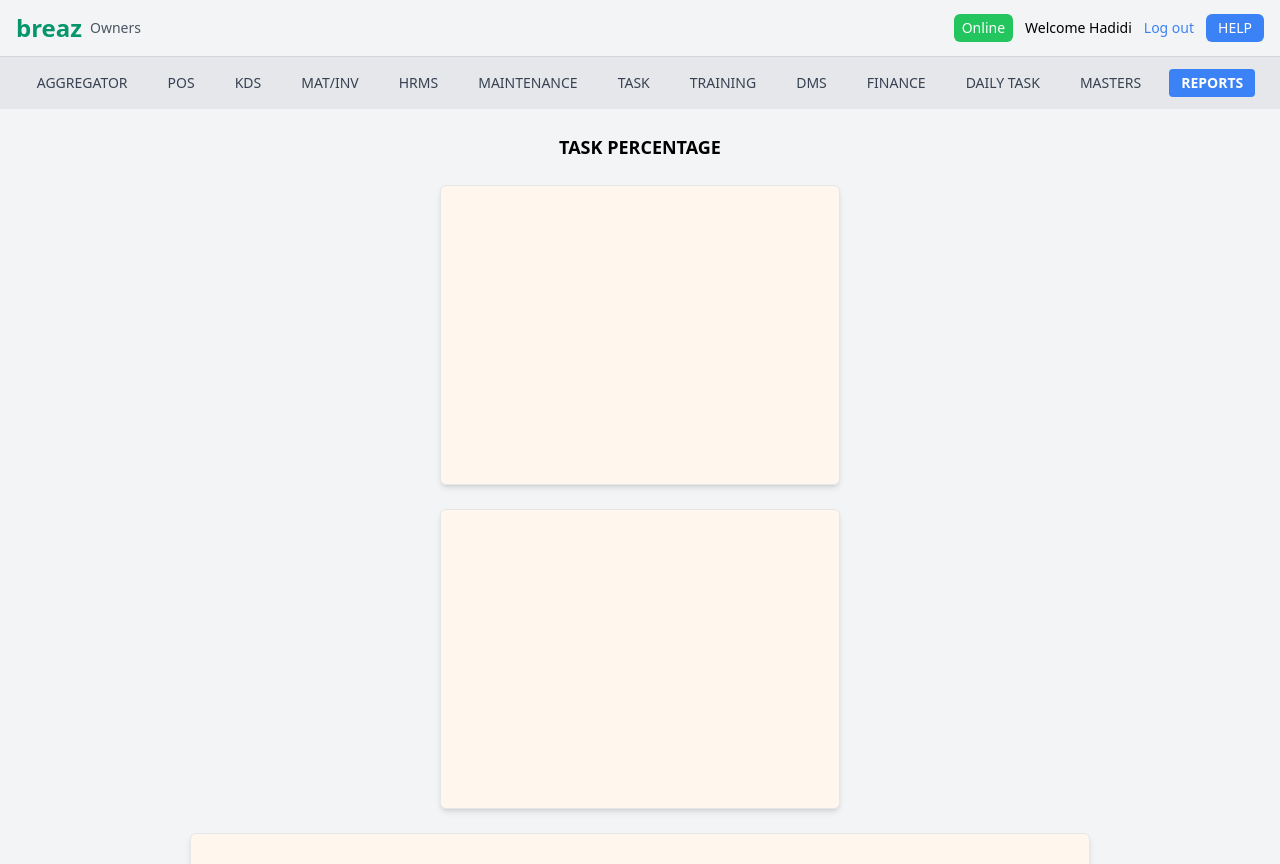
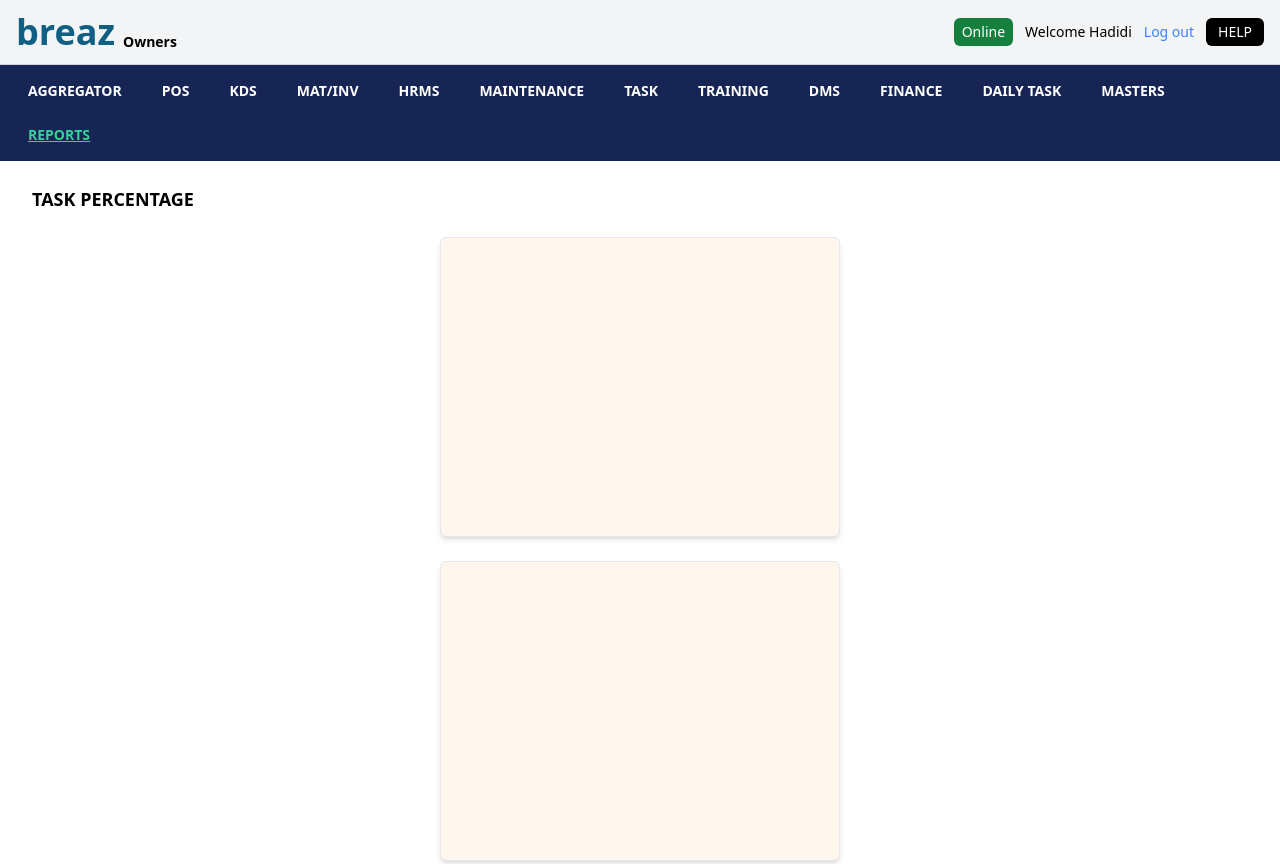
Before and after one commit to RaviShankarSinghal/test_task, a plain HTML site: page index.html in a window 1280 px wide. Shown: the top 864 px of the page. Drawn offline with nearby package versions, Linux system fonts and the light colour scheme.

Commit message:
Change the colors

```diff
--- a/index.html
+++ b/index.html
@@ -8,57 +8,63 @@
   <script src="https://cdn.tailwindcss.com"></script>
 </head>
 
-<body class="font-sans bg-gray-100">
+<body class="font-sans">
   <!-- Navbar -->
   <header class="navbar flex flex-wrap items-center justify-between bg-gray-100 px-4 py-3 border-b border-gray-300">
-    <div class="flex items-center">
-      <span class="text-2xl font-bold text-emerald-600">breaz</span>
-      <span class="text-sm font-medium text-gray-600 ml-2">Owners</span>
+    <div class="flex items-end">
+      <span class="text-4xl font-bold text-[#106083]">breaz</span>
+      <span class="text-sm font-semibold text-black ml-2">Owners</span>
     </div>
     <div class="user-menu flex flex-wrap items-center gap-3">
-      <span class="bg-green-500 text-white text-sm px-2 py-1 rounded-md">Online</span>
+      <span class="bg-green-700 text-white text-sm px-2 py-1 rounded-md">Online</span>
       <span class="text-sm">Welcome Hadidi</span>
       <a href="link.html" class="text-sm text-blue-500 hover:underline">Log out</a>
-      <button class="bg-blue-500 text-white text-sm px-3 py-1 rounded-md">HELP</button>
+      <button class="bg-black text-white text-sm px-3 py-1 rounded-md">HELP</button>
     </div>
   </header>
 
   <!-- Menu -->
-  <nav class="menu flex flex-wrap gap-4 justify-center bg-gray-200 py-3 px-4">
-    <a href="link.html" class="text-sm text-gray-700 px-3 py-1 rounded hover:bg-blue-500 hover:text-white">AGGREGATOR</a>
-    <a href="link.html" class="text-sm text-gray-700 px-3 py-1 rounded hover:bg-blue-500 hover:text-white">POS</a>
-    <a href="link.html" class="text-sm text-gray-700 px-3 py-1 rounded hover:bg-blue-500 hover:text-white">KDS</a>
-    <a href="link.html" class="text-sm text-gray-700 px-3 py-1 rounded hover:bg-blue-500 hover:text-white">MAT/INV</a>
-    <a href="link.html" class="text-sm text-gray-700 px-3 py-1 rounded hover:bg-blue-500 hover:text-white">HRMS</a>
-    <a href="link.html" class="text-sm text-gray-700 px-3 py-1 rounded hover:bg-blue-500 hover:text-white">MAINTENANCE</a>
-    <a href="link.html" class="text-sm text-gray-700 px-3 py-1 rounded hover:bg-blue-500 hover:text-white">TASK</a>
-    <a href="link.html" class="text-sm text-gray-700 px-3 py-1 rounded hover:bg-blue-500 hover:text-white">TRAINING</a>
-    <a href="link.html" class="text-sm text-gray-700 px-3 py-1 rounded hover:bg-blue-500 hover:text-white">DMS</a>
-    <a href="link.html" class="text-sm text-gray-700 px-3 py-1 rounded hover:bg-blue-500 hover:text-white">FINANCE</a>
-    <a href="link.html" class="text-sm text-gray-700 px-3 py-1 rounded hover:bg-blue-500 hover:text-white">DAILY TASK</a>
-    <a href="link.html" class="text-sm text-gray-700 px-3 py-1 rounded hover:bg-blue-500 hover:text-white">MASTERS</a>
-    <a href="#" class="text-sm text-white font-bold px-3 py-1 rounded bg-blue-500">REPORTS</a>
+  <nav class="menu flex flex-wrap gap-4 justify-left bg-blue-950 py-3 px-4">
+    <a href="link.html" class="text-sm text-white font-semibold px-3 py-1 rounded hover:text-emerald-400 hover:underline ">AGGREGATOR</a>
+    <a href="link.html" class="text-sm text-white font-semibold px-3 py-1 rounded hover:text-emerald-400 hover:underline">POS</a>
+    <a href="link.html" class="text-sm text-white font-semibold px-3 py-1 rounded hover:text-emerald-400 hover:underline">KDS</a>
+    <a href="link.html" class="text-sm text-white font-semibold px-3 py-1 rounded hover:text-emerald-400 hover:underline">MAT/INV</a>
+    <a href="link.html" class="text-sm text-white font-semibold px-3 py-1 rounded hover:text-emerald-400 hover:underline">HRMS</a>
+    <a href="link.html" class="text-sm text-white font-semibold px-3 py-1 rounded hover:text-emerald-400 hover:underline">MAINTENANCE</a>
+    <a href="link.html" class="text-sm text-white font-semibold px-3 py-1 rounded hover:text-emerald-400 hover:underline">TASK</a>
+    <a href="link.html" class="text-sm text-white font-semibold px-3 py-1 rounded hover:text-emerald-400 hover:underline">TRAINING</a>
+    <a href="link.html" class="text-sm text-white font-semibold px-3 py-1 rounded hover:text-emerald-400 hover:underline">DMS</a>
+    <a href="link.html" class="text-sm text-white font-semibold px-3 py-1 rounded hover:text-emerald-400 hover:underline">FINANCE</a>
+    <a href="link.html" class="text-sm text-white font-semibold px-3 py-1 rounded hover:text-emerald-400 hover:underline">DAILY TASK</a>
+    <a href="link.html" class="text-sm text-white font-semibold px-3 py-1 rounded hover:text-emerald-400 hover:underline">MASTERS</a>
+    <a href="#" class="text-sm font-bold px-3 py-1 rounded text-emerald-400 underline">REPORTS</a>
   </nav>
 
   <!-- Dashboard -->
   <main class="dashboard px-4 py-6">
-    <h1 class="text-lg font-semibold text-center mb-6">TASK PERCENTAGE</h1>
+    <h1 class="text-lg px-4 font-semibold text-left mb-6">TASK PERCENTAGE</h1>
     <div class="flex flex-wrap md:flex-row justify-center gap-6">
       <!-- Left Column -->
       <div class="flex flex-col gap-6 min-w-[300px] md:min-w-[400px]">
         <div class="bg-orange-50 border border-gray-200 shadow-md rounded-md h-[300px] transition-transform hover:scale-105"></div>
         <div class="bg-orange-50 border border-gray-200 shadow-md rounded-md h-[300px] transition-transform hover:scale-105"></div>
+        <div class="bg-orange-50 border border-gray-200 shadow-md rounded-md h-[300px] transition-transform hover:scale-105"></div>
+
       </div>
 
       <!-- Center Column -->
-      <div class="w-full sm:w-[600px] md:w-[900px]">
+      <div class="w-full flex flex-col gap-6 sm:w-[600px] md:w-[990px]">
         <div class="bg-orange-50 border border-gray-200 shadow-md rounded-md h-[620px] transition-transform hover:scale-105"></div>
+        <div class="bg-orange-50 border border-gray-200 shadow-md rounded-md h-[300px] transition-transform hover:scale-105"></div>
+
       </div>
 
       <!-- Right Column -->
       <div class="flex flex-col gap-6 min-w-[300px] md:min-w-[400px]">
         <div class="bg-orange-50 border border-gray-200 shadow-md rounded-md h-[300px] transition-transform hover:scale-105"></div>
         <div class="bg-orange-50 border border-gray-200 shadow-md rounded-md h-[300px] transition-transform hover:scale-105"></div>
+        <div class="bg-orange-50 border border-gray-200 shadow-md rounded-md h-[300px] transition-transform hover:scale-105"></div>
+
       </div>
     </div>
   </main>
```
